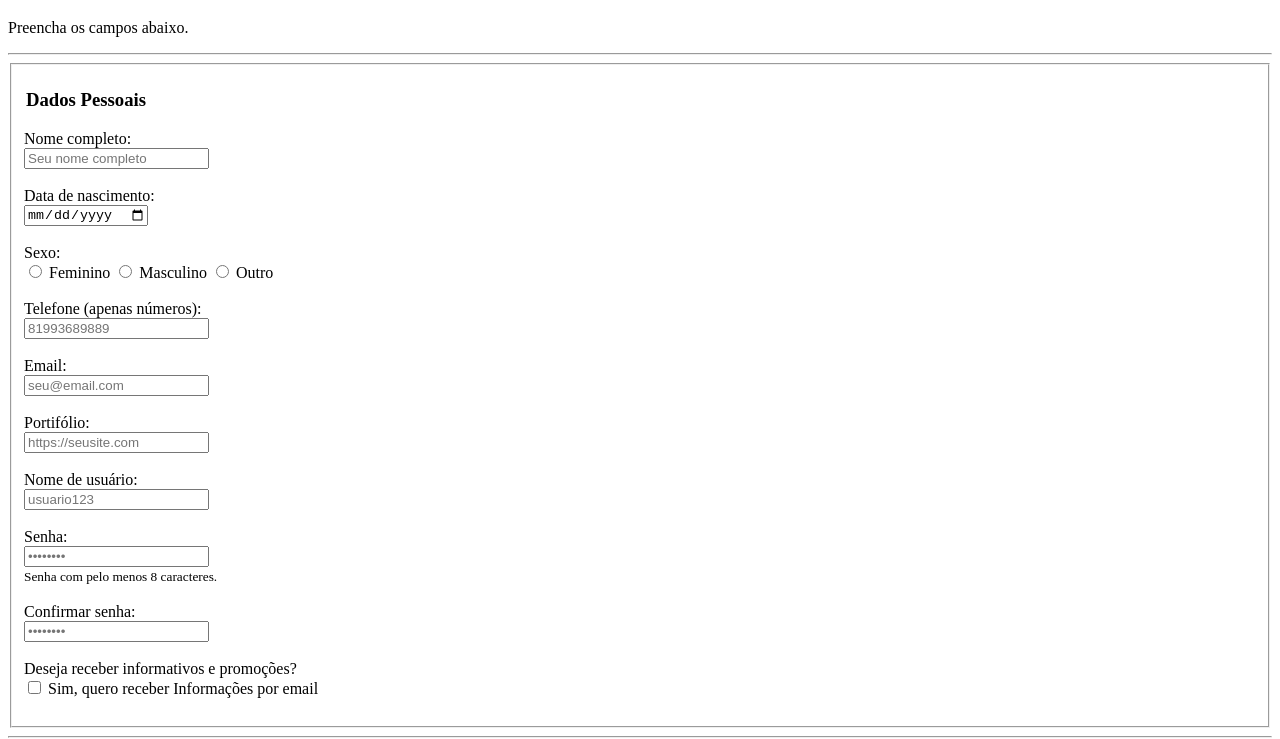
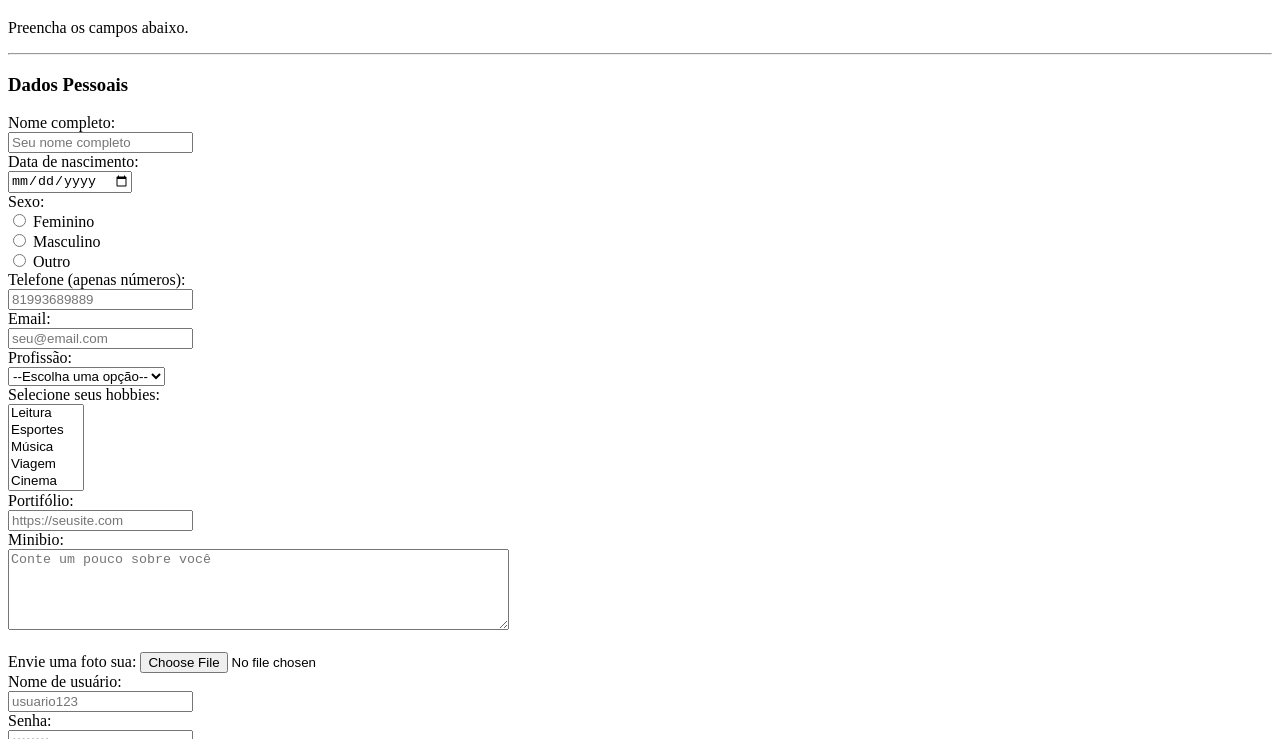
Before and after one commit to mbessoni/mentoria_engenharia_software, a plain HTML site: page exercicios-html/02-cadastro.html in a window 1280 px wide. Shown: the part 61-800 px from the top of the page. Drawn offline with Linux system fonts and the light colour scheme.

Commit message:
Corrigindo identação

```diff
--- a/exercicios-html/02-cadastro.html
+++ b/exercicios-html/02-cadastro.html
@@ -16,62 +16,107 @@
 
         <hr>
 
-       <fieldset>
+        <!-- obrigatorio action e method no form -->
+        <form action="#" method="post">
+
             <!-- Cadastro na plataforma -->
+            <h3>Dados Pessoais</h3>
 
-              <h3>
-                     <legend>Dados Pessoais</legend>
-              </h3>
-
+            <div>
                 <label for="nome">Nome completo:</label><br>
-              <input type="text" id="nome" name="nome" required minlength="3" maxlength="100"
-                     placeholder="Seu nome completo" required><br><br>
-
+                <input type="text" id="nome" name="nome" minlength="3" maxlength="100"
+                    placeholder="Seu nome completo" required>
+            </div>
+            <div>
                 <label for="nascimento">Data de nascimento:</label><br>
-              <input type="date" id="nascimento" name="nascimento" required><br><br>
-
+                <input type="date" id="nascimento" name="nascimento" required>
+            </div>
+            <div>
                 <label for="sexo">Sexo:</label><br>
                 <input type="radio" id="sexo_f" name="sexo" value="F" required>
                 <label for="sexo_f">Feminino</label>
-
+            </div>
+            <div>
                 <input type="radio" id="sexo_m" name="sexo" value="M">
                 <label for="sexo_m">Masculino</label>
-
+            </div>
+            <div>
                 <input type="radio" id="sexo_o" name="sexo" value="O">
-              <label for="sexo_o">Outro</label><br><br>
-
+                <label for="sexo_o">Outro</label>
+            </div>
+            <div>
                 <label for="telefone">Telefone (apenas números):</label><br>
                 <input type="tel" id="telefone" name="telefone" placeholder="81993689889"
-                     title="Digite somente números, ex: 81993689889"><br><br>
-
+                    title="Digite somente números, ex: 81993689889">
+            </div>
+            <div>
                 <label for="email">Email:</label><br>
-              <input type="email" id="email" name="email" required placeholder="seu@email.com"><br><br>
-
+                <input type="email" id="email" name="email" required placeholder="seu@email.com">
+            </div>
+            <div>
+                <label for="pet-select">Profissão:</label><br>
+                <select name="pets" id="pet-select">
+                    <option value="">--Escolha uma opção--</option>
+                    <option value="dog">Farmacêutica</option>
+                    <option value="cat">Desenvolvedora</option>
+                    <option value="hamster">Analista</option>
+                    <option value="parrot">Profissional de TI</option>
+                    <option value="spider">Musicista</option>
+                </select>
+            </div>
+            <div>
+                <label for="hobbies">Selecione seus hobbies:</label><br>
+                <select id="hobbies" name="hobbies" multiple size="5">
+                    <option value="leitura">Leitura</option>
+                    <option value="esportes">Esportes</option>
+                    <option value="musica">Música</option>
+                    <option value="viagem">Viagem</option>
+                    <option value="cinema">Cinema</option>
+                    <option value="fotografia">Fotografia</option>
+                    <option value="cozinha">Cozinhar</option>
+                    <option value="jardinagem">Jardinagem</option>
+                    <option value="jogos">Jogos</option>
+                    <option value="artesanato">Artesanato</option>
+                </select>
+            </div>
+            <div>
                 <label for="site">Portifólio:</label><br>
-              <input type="url" id="site" name="site" placeholder="https://seusite.com"><br><br>
-
+                <input type="url" id="site" name="site" placeholder="https://seusite.com">
+            </div>
+            <div>
+                <label for="descricao">Minibio:</label><br>
+                <textarea id="descricao" name="descricao" rows="5" cols="60"
+                    placeholder="Conte um pouco sobre você"></textarea><br><br>
+            </div>
+            <div>
+                <label for="avatar">Envie uma foto sua:</label>
+                <input type="file" id="avatar" name="avatar" accept="image/png, image/jpeg" />
+            </div>
+            <div>
                 <label for="usuario">Nome de usuário:</label><br>
-
                 <!-- pattern é um atributo para especificar como deve ser preenchido o campo, quantos caracteres, padrão...-->
                 <input type="text" id="usuario" name="usuario" required pattern="[A-Za-z0-9._-]{3,10}"
-                     title="3 a 10 caracteres: letras, números, ponto, underline ou hífen"
-                     placeholder="usuario123"><br><br>
-
+                    title="3 a 10 caracteres: letras, números, ponto, underline ou hífen" placeholder="usuario123">
+            </div>
+            <div>
                 <label for="senha">Senha:</label><br>
                 <input type="password" id="senha" name="senha" required minlength="6" maxlength="10"
-                     title="Mínimo 6 caracteres" placeholder="••••••••"><br>
-              <small>Senha com pelo menos 8 caracteres.</small><br><br>
-
+                    title="Mínimo 6 caracteres" placeholder="••••••••">
+            </div>
+            <div>
                 <label for="confirm_senha">Confirmar senha:</label><br>
                 <input type="password" id="confirm_senha" name="confirm_senha" required minlength="8" maxlength="10"
-                     placeholder="••••••••"><br><br>
-
+                    placeholder="••••••••">
+            </div>
+            <div>
                 <label for="informativos">Deseja receber informativos e promoções?</label><br>
                 <input type="checkbox" id="informativos" name="informativos" value="sim">
-              <label for="informativos">Sim, quero receber Informações por email</label><br><br>
-
-       </fieldset>
-
+                <label for="informativos">Sim, quero receber Informações por email</label>
+            </div>
+            <div>
+                <button type="submit">Enviar</button>
+            </div>
+        </form>
         <hr>
 
         <footer>
```
Also changed, not shown: exercicios-html/01-curriculo/formulario.html (+2 -1 lines), exercicios-html/01-curriculo/index.html (+0 -3 lines), exercicios-html/03-lista-de-tarefas.html (+1 -4 lines), exercicios-html/05-estrutura.html (+3 -5 lines), exercicios-html/06-menu-de-navegacao.html (+0 -3 lines), exercicios-html/04-tabelas.html (indentation only), exercicios-html/07-sessao-perguntas-e-respostas.html (indentation only). Lines whose indentation alone changed are shown as unchanged.
